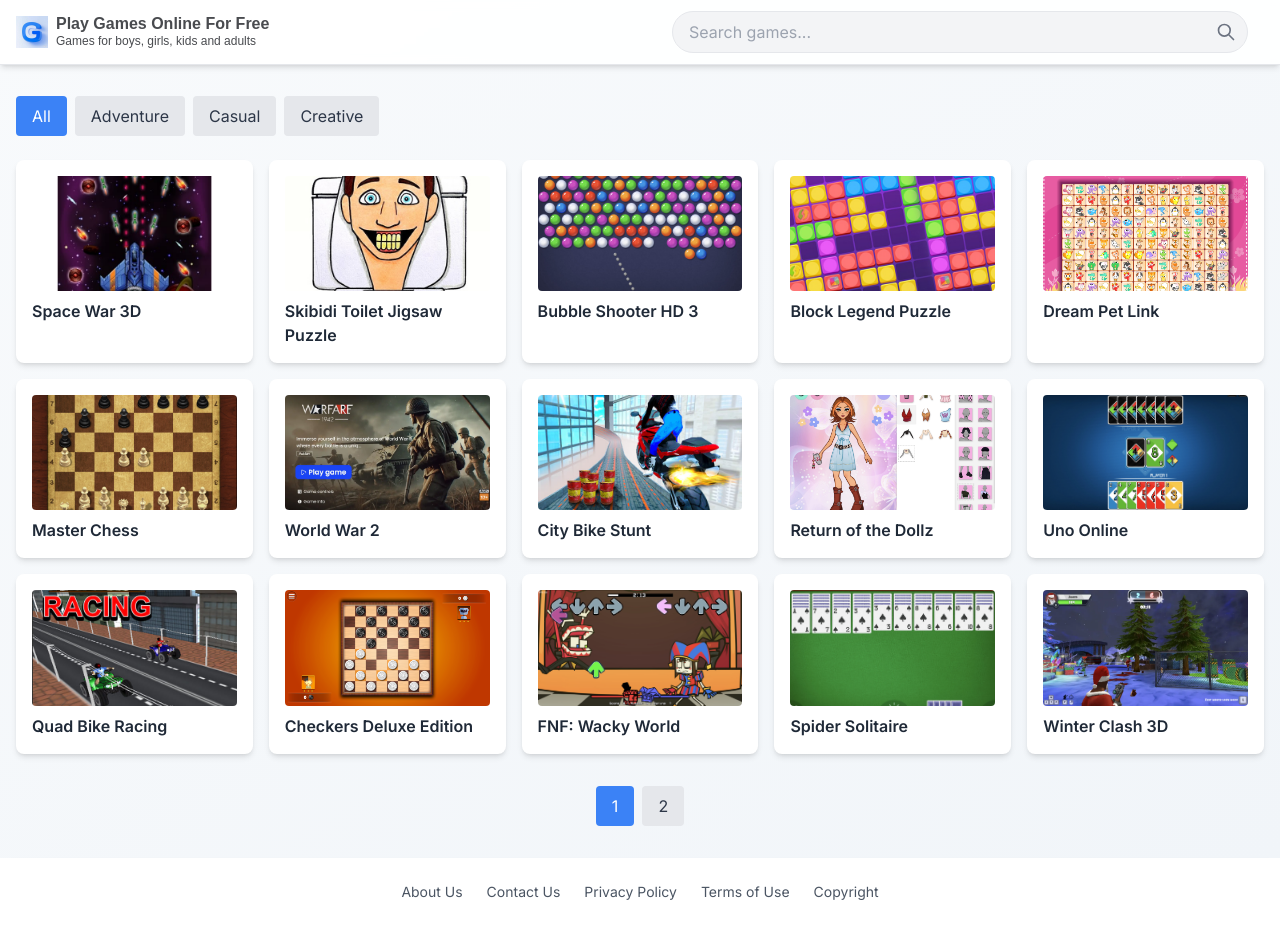
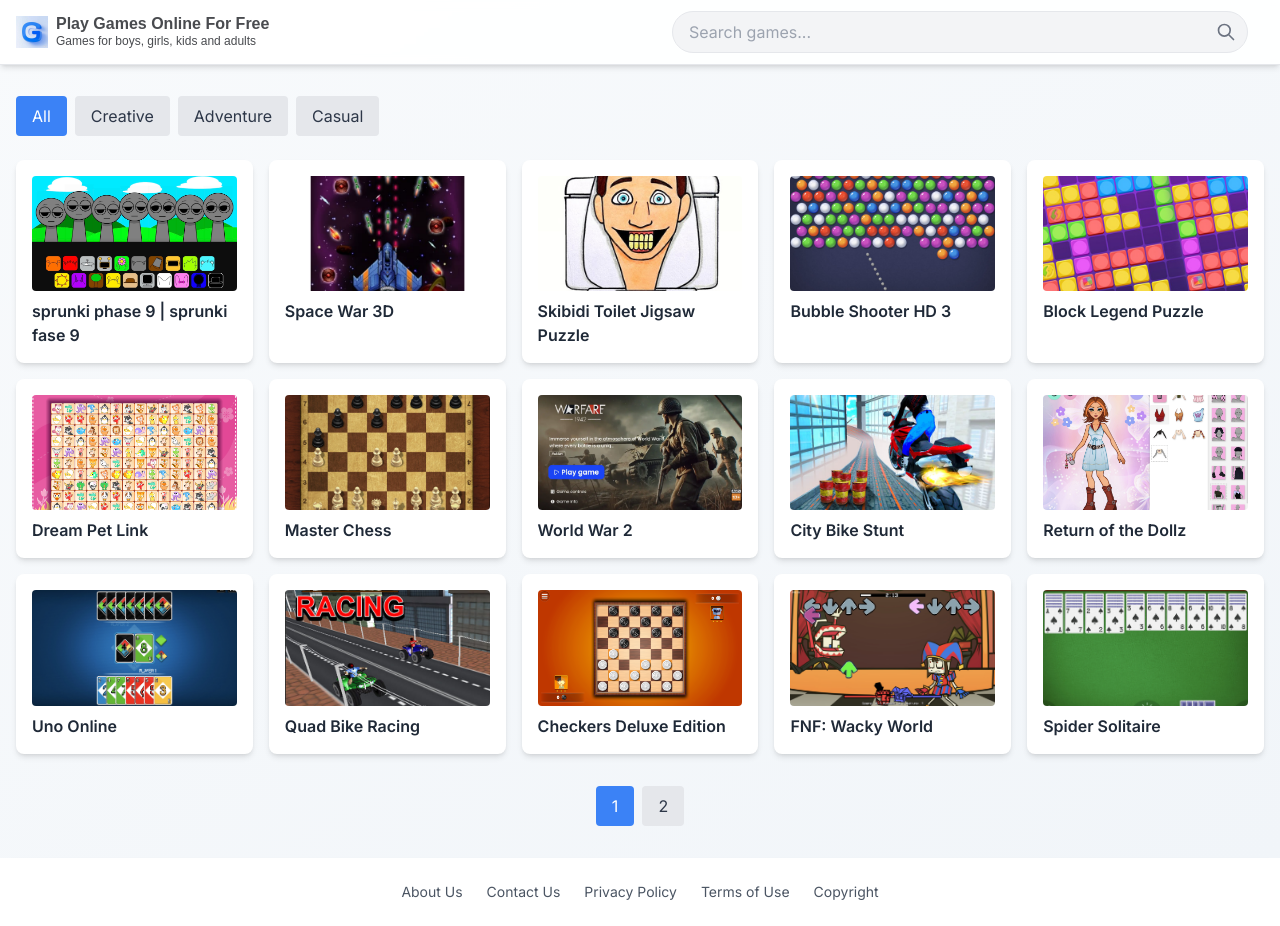
Before and after one commit to alwaysrunning/h5-games-website, a Next.js app: page / in a window 1280 px wide. Built offline with nearby package versions, Linux system fonts and the light colour scheme.

Commit message:
feat: add new game

```diff
--- a/app/games/[id]/page.tsx
+++ b/app/games/[id]/page.tsx
@@ -80,9 +80,9 @@ export default async function GameDetail({
   return (
     <div className="container mx-auto px-4 py-8">
       <div className="max-w-4xl mx-auto">
-        <div className="flex justify-between items-center mb-4">
-          <h1 className="text-3xl font-bold">{game.title}</h1>
-          <div className="flex gap-4">
+        <div className="flex flex-col sm:flex-row sm:justify-between sm:items-center mb-4 gap-4">
+          <h1 className="text-3xl font-bold text-center sm:text-left">{game.title}</h1>
+          <div className="flex justify-center sm:justify-end">
             <ShareButton
               url={`https://unblockh5games.com/games/${id}`}
               title={`${game.title} - Unblock H5 Games`}
--- a/data/games.ts
+++ b/data/games.ts
@@ -12,6 +12,16 @@ export interface Game {
 }
 
 export const games: Game[] = [
+  {
+    id: 'sprunki-phase-9',
+    title: 'sprunki phase 9 | sprunki fase 9',
+    description: 'Sprunki Phase 9 takes the unique blend of rhythm-based gameplay and platforming to a whole new level. This phase brings together the dynamic world of Sprunki with the iconic music creation game, Incredibox. Players will be able to create their own unique tracks while navigating through a series of challenging levels. The game features a wide range of music genres and styles, allowing players to express their creativity and challenge their rhythm skills. With a focus on fun and accessibility, Sprunki Phase 9 offers an engaging and addictive experience for both newcomers and seasoned players.',
+    thumbnail: '/games/thumb.jpg',
+    url: 'https://iframegame.com/embed/sprunki-phase-9/index.html',
+    supportMobile: true,
+    category: ['Creative'],
+    featured: true,
+  },
   {
     id: 'SpaceWar3D',
     title: 'Space War 3D',
@@ -72,16 +82,6 @@ export const games: Game[] = [
     category: ['Casual'],
     featured: true,
   },
-  // {
-  //   id: 'incredibox',
-  //   title: 'Incredibox',
-  //   description: `Sprunki is an interactive music creation game that provides players with a fun and creative way to mix beats, sounds, and characters to build unique tracks. It places players in a vibrant animated world where the goal is not only to challenge themselves through various music levels but also to express their creativity. The game is unique in its approach to music gaming, merging the excitement of exploration with the joy of music creation, presenting a world filled with challenges and mysteries to be unraveled. As players maneuver through the game's environments, they will encounter different difficulties that test their abilities.`,
-  //   thumbnail: '/games/thumb.jpg',
-  //   url: 'https://sprunki.org/sprunki-incredibox.embed',
-  //   supportMobile: true,
-  //   category: ['creative'],
-  //   featured: true,
-  // },
   {
     id: 'worldWar2',
     title: 'World War 2',
```
